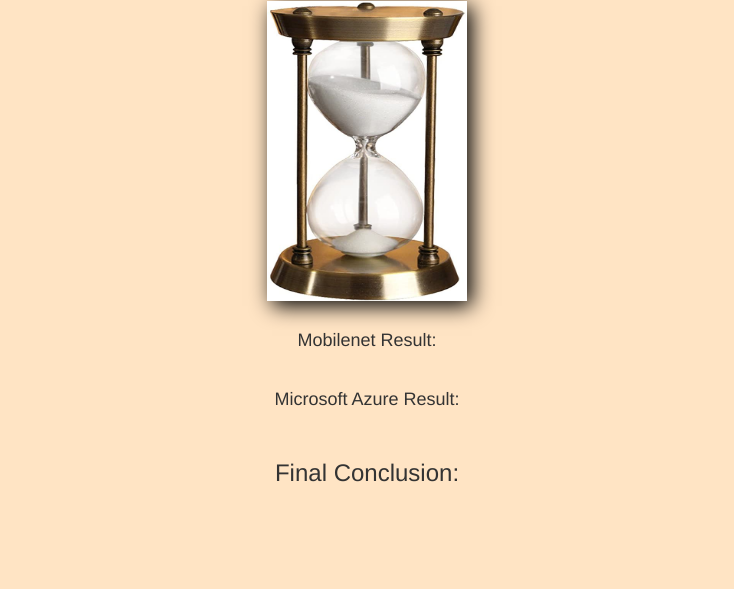
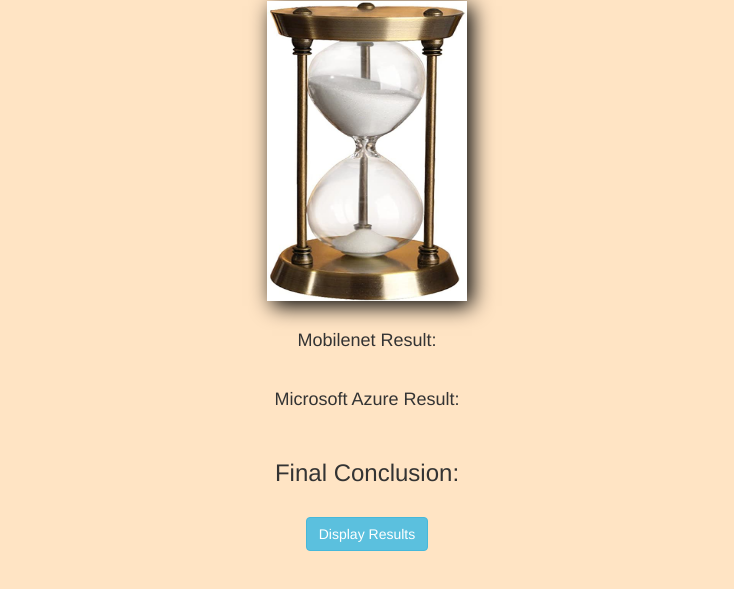
Before and after one commit to suryar0506/case-study, a plain HTML site: page index.html in a window 1280 px wide. Shown: the part 69-658 px from the top of the page, without its empty margins (293-1027 px from the left). Drawn offline with nearby package versions, Linux system fonts and the light colour scheme; a web font is replaced by a local one.

Commit message:
Add files via upload

```diff
--- a/index.html
+++ b/index.html
@@ -42,6 +42,10 @@
               <h3>Final Conclusion: <span id = "final_conclusion_display"></span></h3>
           </div>
                 </li>
+                <br>
+                <li>
+                    <button class = "btn btn-info">Display Results</button>
+                </li>
             </ol>
         </center>
         <script src = "main.js"></script>
```
